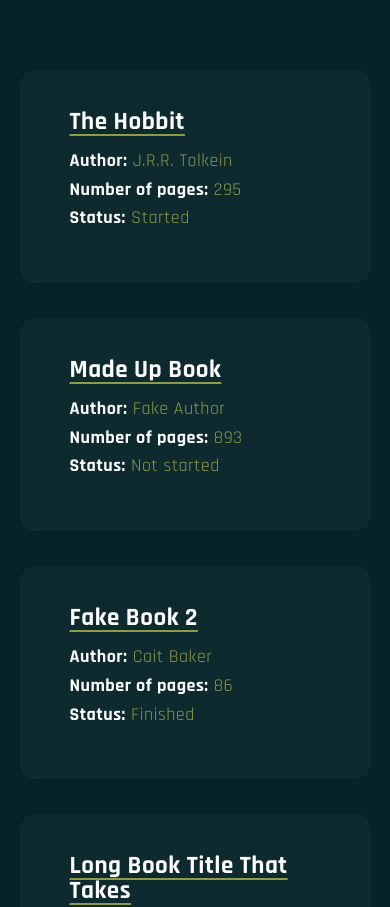
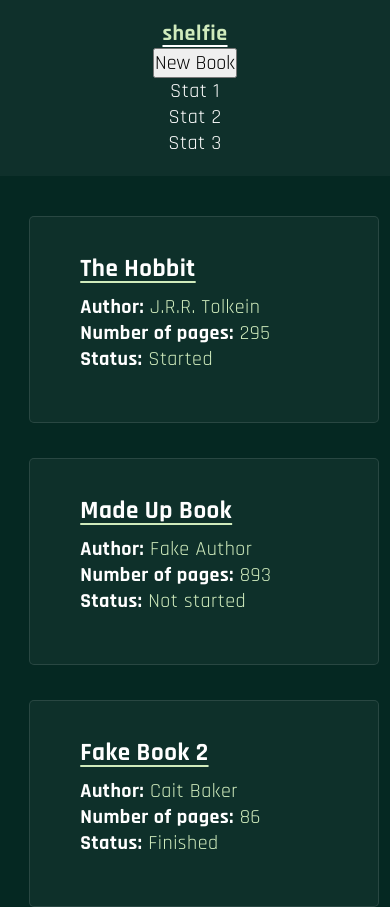
Before and after one commit to caitnbake/odin-libraryproject, a plain HTML site: page index.html in a window 390 px wide. Shown: the top 907 px of the page. Drawn offline with Linux system fonts and the light colour scheme; a web font is replaced by a local one.

Commit message:
Add sidebar and responsive layout

```diff
--- a/index.html
+++ b/index.html
@@ -10,6 +10,13 @@
 <link href="https://fonts.googleapis.com/css2?family=Parkinsans:wght@300..800&family=Rajdhani:wght@300;400;500;600;700&family=Roboto+Condensed:ital,wght@0,100..900;1,100..900&display=swap" rel="stylesheet">
 </head>
 <body>
+    <div class="sidebar">
+        <h3>shelfie</h3>
+        <button class="addBook">New Book</button>
+        <p class="stat">Stat 1</p>
+        <p class="stat">Stat 2</p>
+        <p class="stat">Stat 3</p>
+    </div>
     <div class="container"></div>
     <script src="script.js"></script>
 </body>
--- a/styles.css
+++ b/styles.css
@@ -9,9 +9,10 @@
 
 :root {
   --color2: #fff;
-  --color3: rgba(255, 255, 255, 3%);
-  --color4: rgba(255, 255, 97, 0.53);
-  --color5: #052428;
+  --color3: rgba(255, 255, 255, 4%);
+  --color3a: rgba(255, 255, 255, 11%);
+  --color4: rgba(223, 250, 200, 0.93);
+  --color5: #052822;
 }
 
 html {
@@ -26,7 +27,33 @@
   overflow-y: overlay;
   background-color: var(--color5);
   font-family: Rajdhani, system-ui, "Segoe UI", Roboto, Helvetica, Arial, sans-serif, "Apple Color Emoji", "Segoe UI Emoji", "Segoe UI Symbol";
+  min-height: 100vh;
+  display: grid;
+  grid-template-columns: max(200px, 15%) 1fr;
+  grid-template-rows: min-content 1fr;
 }
+
+.sidebar {
+    grid-row: 1 / 3;
+    padding-top: 60px;
+    background-color: var(--color3);
+    color: var(--color2);
+    height: 100vh;
+    position: sticky;
+    top: 0;
+    left: 0;
+    align-self: start;
+    border-right: 1px solid var(--color3a);
+    text-align: center;
+  }
+
+  .sidebar > h3 {
+    color: var(--color4);
+    text-decoration: underline;
+    text-decoration-color: var(--color2);
+    text-decoration-thickness: 2px;
+    text-underline-offset: 5px;
+  }
 
 .strong {
     font-weight: bold;
@@ -34,7 +61,7 @@
 }
 
 .container {
-  width: min(90%, 100vw - 2rem);
+  width: min(85%, 100vw - 5rem);
   margin-right: auto;
   margin-left: auto;
   padding-top: 70px;
@@ -45,10 +72,11 @@
 }
 
 .card {
-    background-color: var(--color3);
+    background: var(--color3);
     padding: 40px 50px 50px;
-    border-radius: 15px;
+    border-radius: 5px;
     color: var(--color4);
+    border: 1px solid var(--color3a);
 }
 
 .bookTitle {
@@ -72,18 +100,6 @@
   font-size: max(16px, 1rem);
 }
 
-p, h1, h2, h3, h4, h5, h6 {
-  overflow-wrap: break-word;
-}
-
-p, ul, ol{
-  font-size: 1.8rem;
-  text-wrap: pretty;
-  line-height: calc(1ex / 0.32);
-  width: 70ch;
-  max-width: 100%;
-}
-
 h1 {
   font-size: clamp(3rem, 4vw + 1rem, 6rem);
 }
@@ -93,5 +109,24 @@
 }
 
 h3 {
-  font-size: clamp(2.2rem, 3vw + 1rem, 3rem);
+  font-size: clamp(2.2rem, 3vw + 1rem, 4rem);
 }
+
+@media (max-width: 600px) {
+  body {
+      grid-template-columns: 1fr;
+  }
+
+  .container {
+    padding-top: 40px;
+    padding-bottom: 40px;
+  }
+
+  .sidebar {
+      position: relative;
+      height: auto;
+      padding: 20px;
+      border-right: none;
+      border-bottom: 1px solid var(--mainicons);
+  }
+}
```
